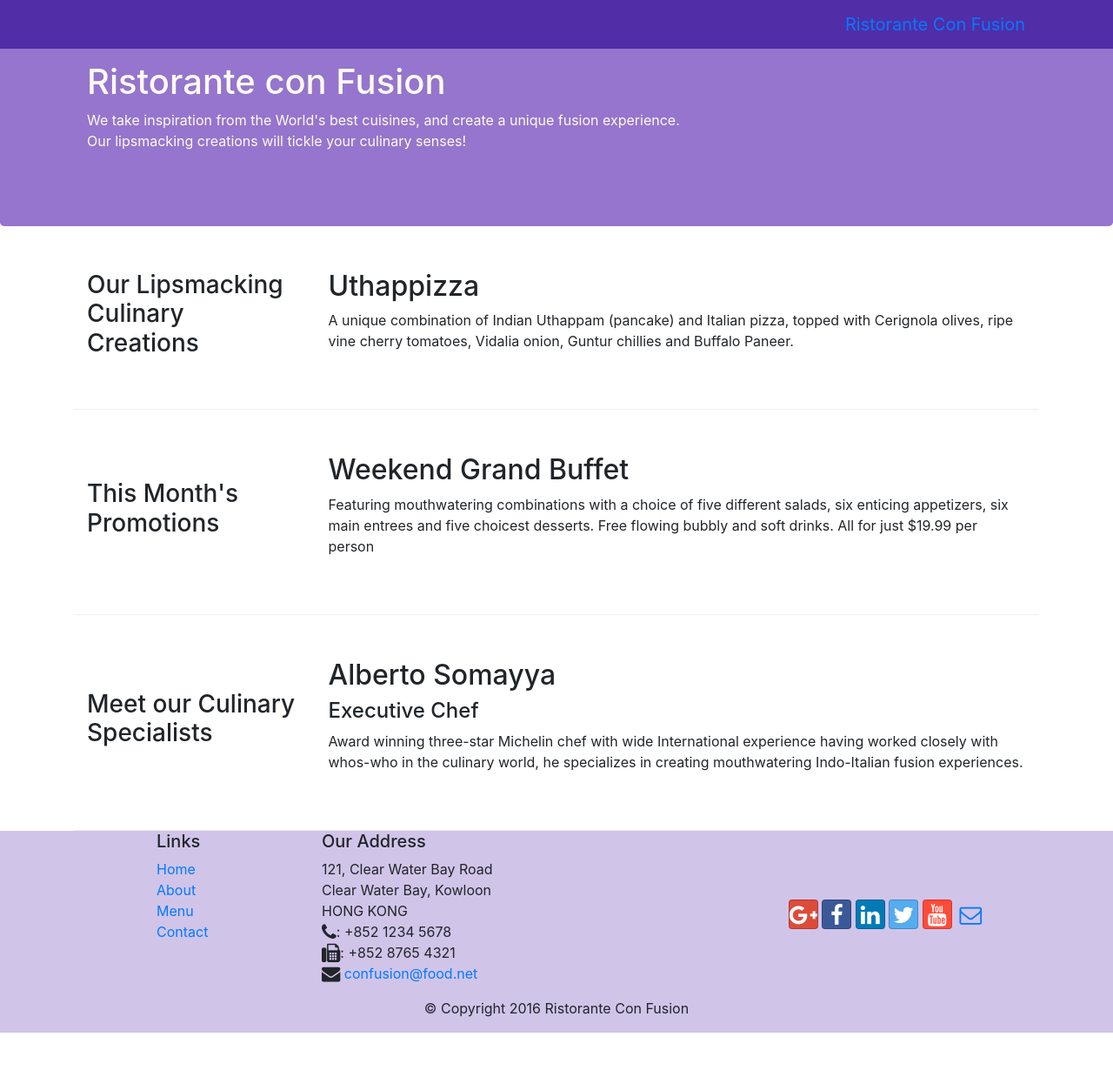
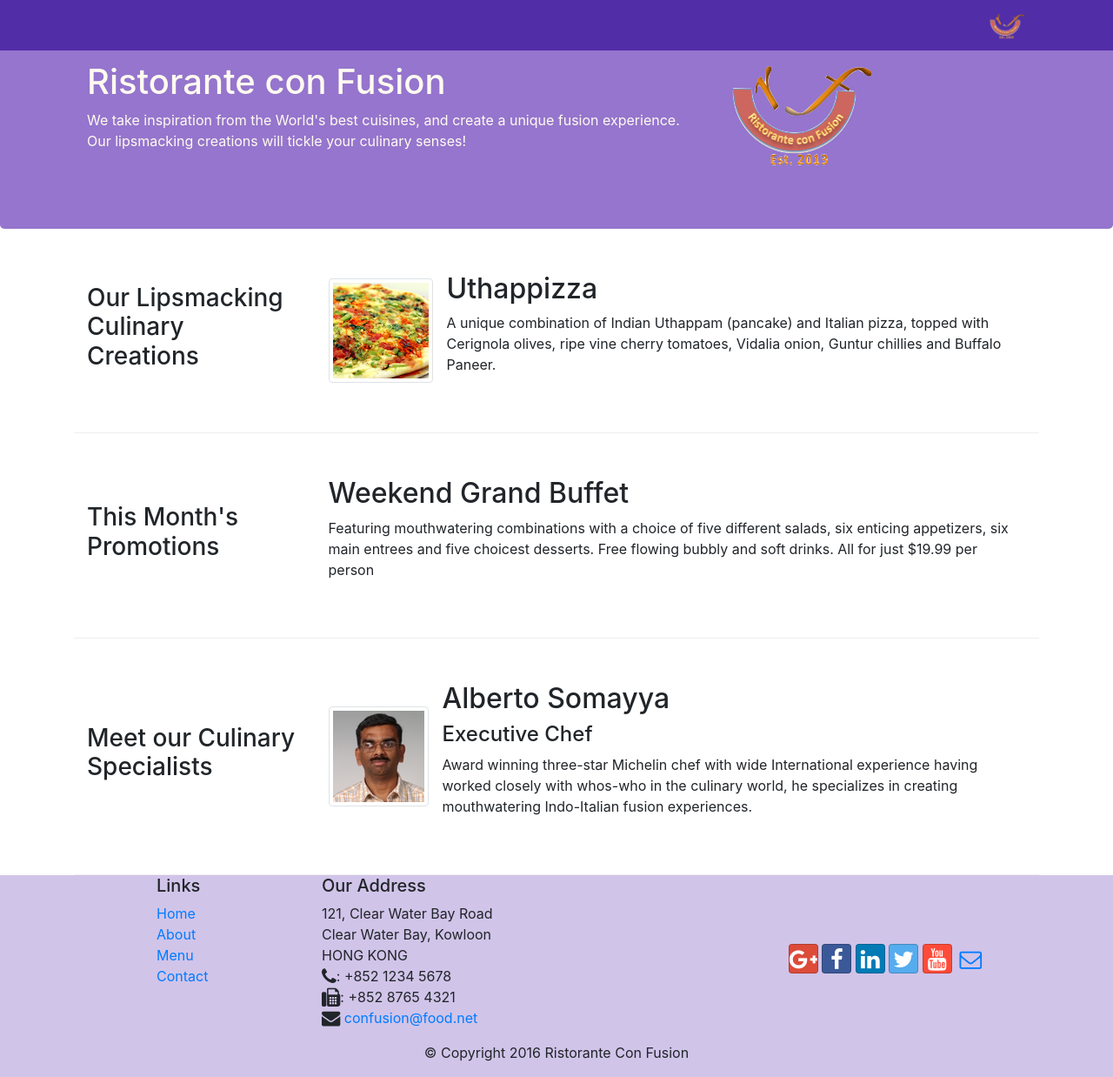
Before and after one commit to baczxh/confusion, a website: page index.html in a window 1280 px wide. Shown: the whole page at 87% size. Before the commit the page ends 1187 px from the top, so only its background shows below. Drawn offline with nearby package versions, Linux system fonts and the light colour scheme.

Commit message:
images and media

```diff
--- a/index.html
+++ b/index.html
@@ -20,7 +20,7 @@
             <button class="navbar-toggler" type="button" data-toggle="collapse" data-target="#Navbar">
                 <span class="navbar-toggler-icon"></span>
             </button>
-            <a class="navbar-brand" href="#">Ristorante Con Fusion</a>
+            <a class="navbar-brand" href="#"><img src="img/logo.png" height="30" width="41"></a>
             <div class="collapse navbar-collapse " id="Navbar">
                <ul class="navbar-nav">
                   <li class="nav-item  active "><a class="nav-link" href="#"><span class="fa fa-home fa-lg"></span>Home</a></li>
@@ -39,7 +39,8 @@
                     <h1>Ristorante con Fusion</h1>
                     <p>We take inspiration from the World's best cuisines, and create a unique fusion experience. Our lipsmacking creations will tickle your culinary senses!</p>
                 </div>
-                <div class="col col-sm">
+                <div class="col col-sm align-self-center" >
+                    <img src="img/logo.png" class="img-fluid">
                 </div>
             </div>
         </div>
@@ -51,8 +52,13 @@
                 <h3>Our Lipsmacking Culinary Creations</h3>
             </div>
             <div class="col-sm pull-sm-4 col-md pull-md-3">
-                <h2>Uthappizza</h2>
-                <p>A unique combination of Indian Uthappam (pancake) and Italian pizza, topped with Cerignola olives, ripe vine cherry tomatoes, Vidalia onion, Guntur chillies and Buffalo Paneer.</p>
+                <div class="media">
+                    <img class="d-flx mr-3 img-thumbnail align-self-center" src="img/uthappizza.png" alt="Uthapizza">
+                    <div class="media-body">
+                        <h2 class="mt-0">Uthappizza</h2>
+                        <p class="hidden-xs-down">A unique combination of Indian Uthappam (pancake) and Italian pizza, topped with Cerignola olives, ripe vine cherry tomatoes, Vidalia onion, Guntur chillies and Buffalo Paneer.</p>
+                    </div>
+                </div>
             </div>
         </div>
 
@@ -72,9 +78,14 @@
                 <h3>Meet our Culinary Specialists</h3>
             </div>
             <div class="col-sm col-md flex-first">
-                <h2>Alberto Somayya</h2>
-                <h4>Executive Chef</h4>
-                <p>Award winning three-star Michelin chef with wide International experience having worked closely with whos-who in the culinary world, he specializes in creating mouthwatering Indo-Italian fusion experiences. </p>
+                <div class="media">
+                    <img class="d-flex mr-3 img-thumbnail align-self-center" src="img/alberto.png" alt="Alberto Somayya">
+                    <div class="media-body">
+                         <h2 class="mt-0">Alberto Somayya</h2>
+                         <h4>Executive Chef</h4>
+                        <p class="hidden-xs-down">Award winning three-star Michelin chef with wide International experience having worked closely with whos-who in the culinary world, he specializes in creating mouthwatering Indo-Italian fusion experiences. </p>
+                    </div>
+                </div>
             </div>
         </div>
     </div>
```
Also changed, not shown: aboutus.html (+4 -3 lines), contactus.html (+3 -2 lines), img/alberto.png (added), img/buffet.png (added), img/logo.png (added), img/uthappizza.png (added), 1 other file.
